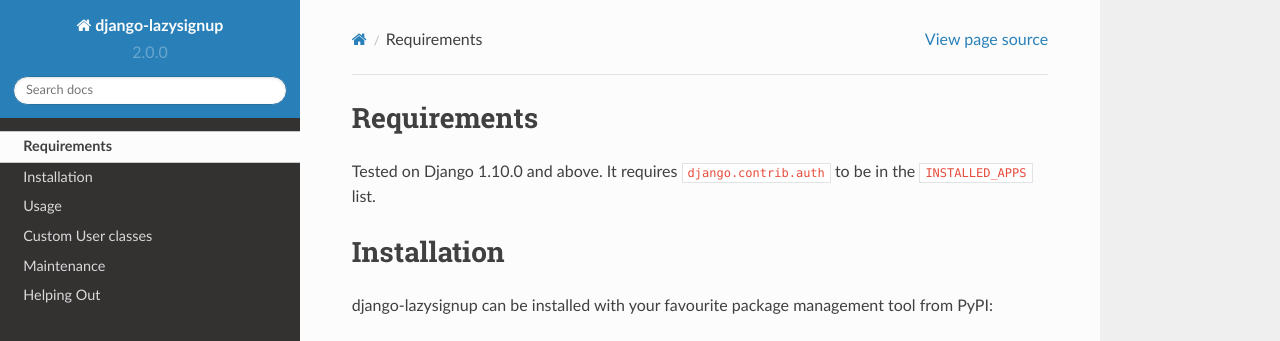
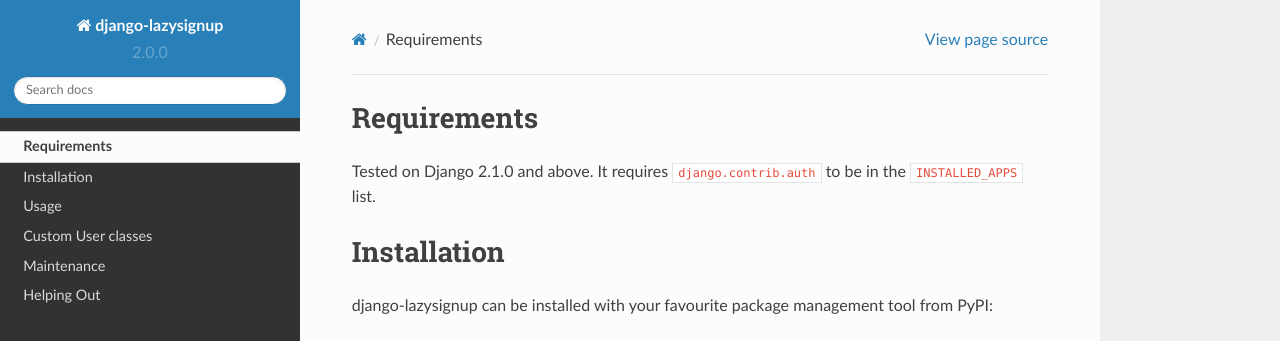
Before and after one commit to danfairs/django-lazysignup, a Sphinx documentation site: the page built from docs/install.rst, in a window 1280 px wide. Shown: the top 341 px of the page. Built offline with Sphinx 7.4.7 and the Read the Docs theme 2.0.0, drawn with Linux system fonts in a browser that asks for light colours.

Commit message:
Doc tweaks

```diff
--- a/README.rst
+++ b/README.rst
@@ -10,7 +10,3 @@
 `Read the full documentation`_.
 
 .. _Read the full documentation: http://django-lazysignup.readthedocs.org/
-
-**This fork is only intended to be used with Django 2.0 or higher.**
-
-The documentation has not been updated for Django 2.0 (yet), but there shouldn't be too many differences.
--- a/docs/install.rst
+++ b/docs/install.rst
@@ -1,7 +1,7 @@
 Requirements
 ============
 
-Tested on Django 1.10.0 and above. It requires ``django.contrib.auth`` to be in
+Tested on Django 2.1.0 and above. It requires ``django.contrib.auth`` to be in
 the ``INSTALLED_APPS`` list.
 
 Installation
```
